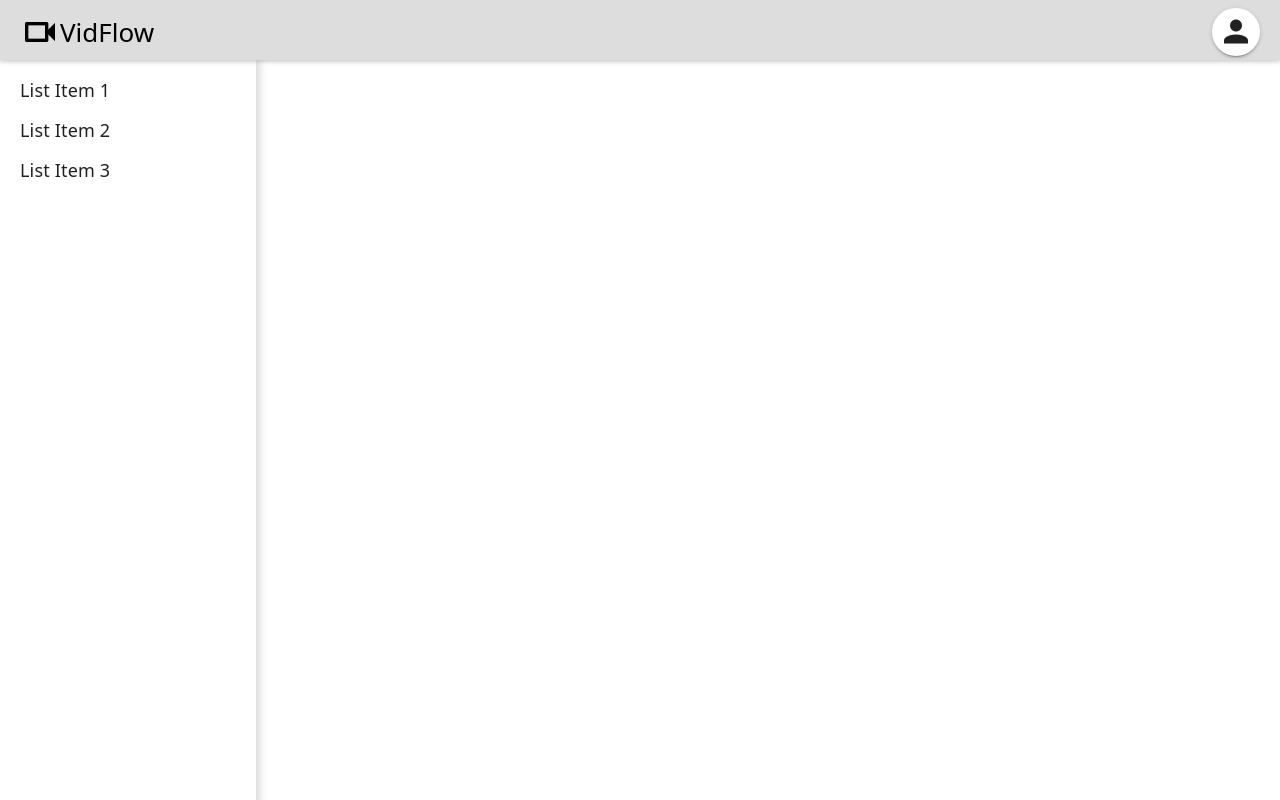
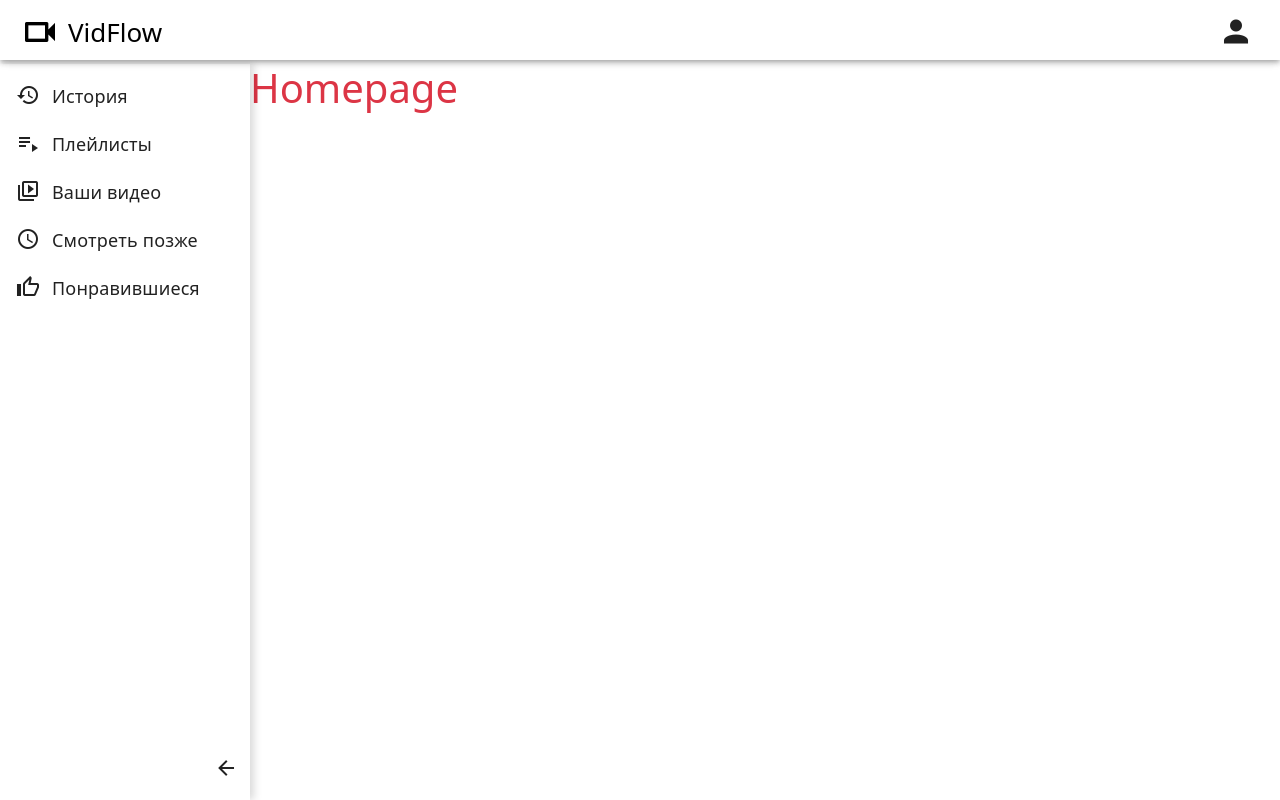
Before and after one commit to JlaBaLLluK/videos, a Vue app in the folder frontend/: page / in a window 1280 px wide. Built offline with nearby package versions, Linux system fonts and the light colour scheme.

Commit message:
feat: add railing of sidebar

```diff
--- a/frontend/src/App.vue
+++ b/frontend/src/App.vue
@@ -9,7 +9,10 @@
 const user = ref(JSON.parse(localStorage.getItem('user')));
 const isAuthenticated = ref(!!user.value);
 const isMenuOpened = ref(false);
+const isSidebarCollapsed = ref(false);
+
 const showSidebar = computed(() => !["registration", "login"].includes(route.name));
+const collapseSidebarIcon = computed(() => isSidebarCollapsed.value ? "mdi-arrow-right" : "mdi-arrow-left")
 
 function userLoginEventHandler() {
   user.value = JSON.parse(localStorage.getItem('user'));
@@ -50,11 +53,11 @@
 <template>
   <v-app>
     <div class="site-container d-flex vh-100">
-      <header class="w-100">
+      <v-app-bar>
         <nav class="navbar w-100 h-100">
           <div class="pl-5 h-100">
             <router-link to="/">
-              <div class="d-flex h-100 align-center">
+              <div class="d-flex h-100 align-center ga-2">
                 <v-icon style="font-size: 40px;">mdi-video-outline</v-icon>
                 <span>VidFlow</span>
               </div>
@@ -78,15 +81,48 @@
             </v-menu>
           </div>
         </nav>
-      </header>
-      <v-navigation-drawer v-if="showSidebar">
-        <v-list-item link title="List Item 1" class="pl-5"></v-list-item>
-        <v-list-item link title="List Item 2" class="pl-5"></v-list-item>
-        <v-list-item link title="List Item 3" class="pl-5"></v-list-item>
+      </v-app-bar>
+      <v-navigation-drawer v-if="showSidebar" :width="250" :rail="isSidebarCollapsed">
+        <v-list class="d-flex flex-column h-100">
+          <v-list-item link>
+            <div class="d-flex ga-3">
+              <v-icon>mdi-history</v-icon>
+              <v-list-item-title>История</v-list-item-title>
+            </div>
+          </v-list-item>
+          <v-list-item link>
+            <div class="d-flex ga-3">
+              <v-icon>mdi-playlist-play</v-icon>
+              <v-list-item-title>Плейлисты</v-list-item-title>
+            </div>
+          </v-list-item>
+          <v-list-item link>
+            <div class="d-flex ga-3">
+              <v-icon>mdi-play-box-multiple-outline</v-icon>
+              <v-list-item-title>Ваши видео</v-list-item-title>
+            </div>
+          </v-list-item>
+          <v-list-item link>
+            <div class="d-flex ga-3">
+              <v-icon>mdi-clock-outline</v-icon>
+              <v-list-item-title>Смотреть позже</v-list-item-title>
+            </div>
+          </v-list-item>
+          <v-list-item link>
+            <div class="d-flex ga-3">
+              <v-icon>mdi-thumb-up-outline</v-icon>
+              <v-list-item-title>Понравившиеся</v-list-item-title>
+            </div>
+          </v-list-item>
+          <v-spacer/>
+          <v-list-item class="pa-0 d-flex justify-end">
+            <v-btn @click.stop="isSidebarCollapsed = !isSidebarCollapsed" variant="text" :icon="collapseSidebarIcon"/>
+          </v-list-item>
+        </v-list>
       </v-navigation-drawer>
-      <div class="d-flex justify-center w-100">
+      <v-main>
         <router-view/>
-      </div>
+      </v-main>
     </div>
   </v-app>
 </template>
@@ -107,9 +143,6 @@
 }
 
 :deep(.v-navigation-drawer) {
-  padding-top: 10px;
-  margin-top: 60px;
-  width: 250px;
   background-color: #FFFFFF;
   border: none;
   box-shadow: 4px 0 8px rgba(0, 0, 0, 0.15);
--- a/frontend/src/views/ProfileView.vue
+++ b/frontend/src/views/ProfileView.vue
@@ -15,7 +15,7 @@
 });
 
 onUnmounted(() => {
-  document.title = "Videos";
+  document.title = "VidFlow";
 })
 </script>
 
```
